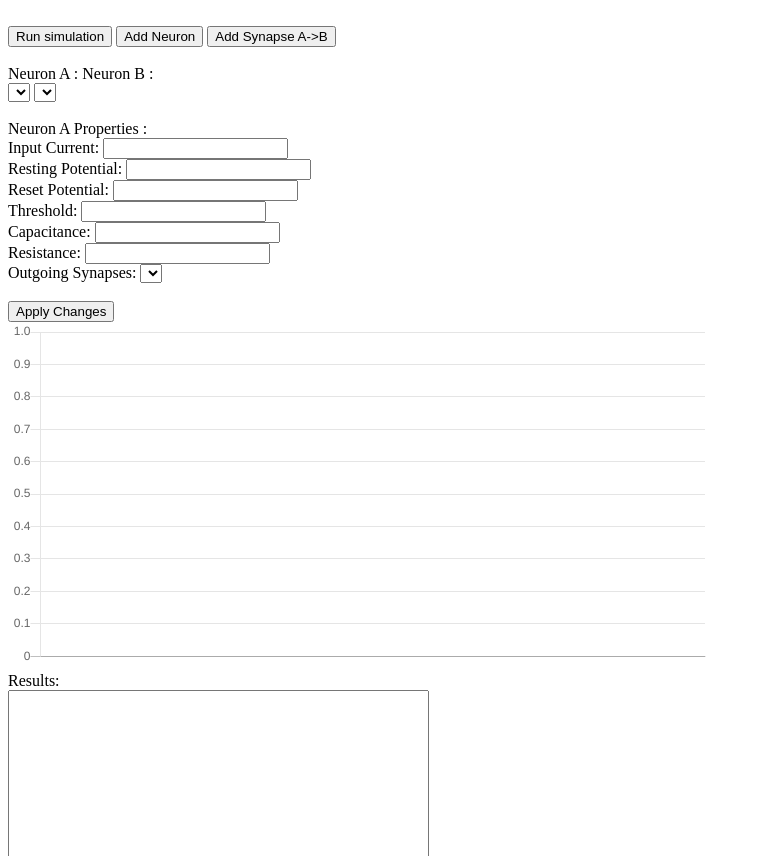
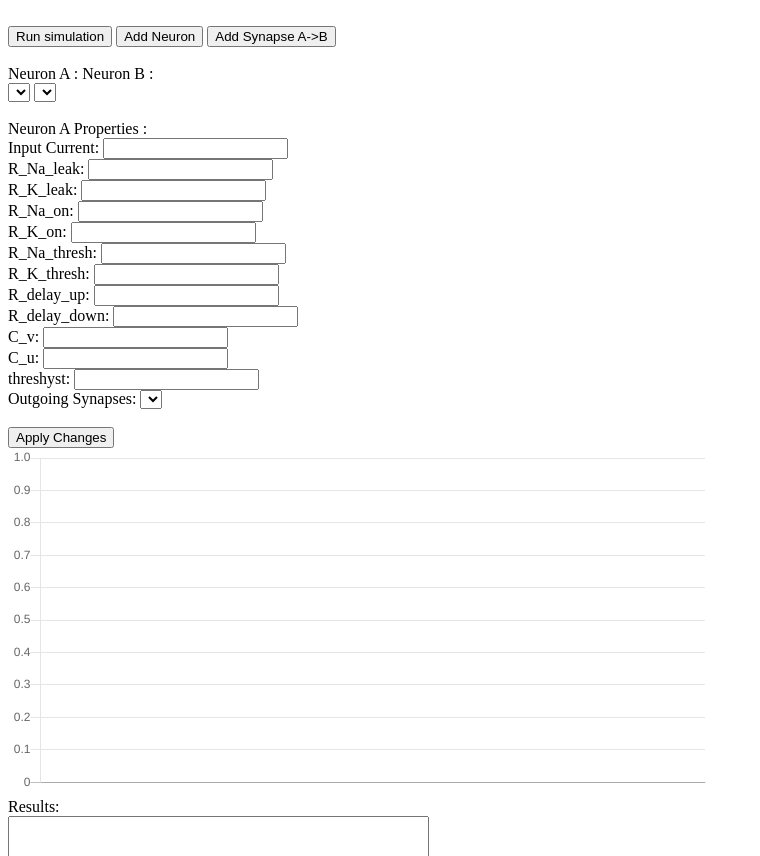
Before and after one commit to wolfgangouille/NeurinoJS, a plain HTML site: page index.html in a window 1280 px wide. Both pictures are taken after a click on the button "Apply Changes". Shown: the top 856 px of the page, without its empty margins (0-760 px from the left). Drawn offline with nearby package versions, Linux system fonts and the light colour scheme.

Commit message:
begins implement eSyn

```diff
--- a/bundle.js
+++ b/bundle.js
@@ -218,6 +218,9 @@
 									this.update=function(dt){
 										this.OutSyns.forEach((syn, i) => syn.update(dt));
 
+										this.V_thresh=(this.Vccp/this.R_Na_thresh+this.Vccm/this.R_K_thresh)/(1/this.R_Na_thresh+1/this.R_K_thresh); //V
+
+
 										this.V+=((this.Iext+this.Isyn)/this.C_v)*dt;
 
 										if (this.V>=this.V_thresh) {
--- a/eNeuron.js
+++ b/eNeuron.js
@@ -98,6 +98,9 @@ module.exports = class eNeuron {
 		this.update=function(dt){
 			this.OutSyns.forEach((syn, i) => syn.update(dt));
 
+			this.V_thresh=(this.Vccp/this.R_Na_thresh+this.Vccm/this.R_K_thresh)/(1/this.R_Na_thresh+1/this.R_K_thresh); //V
+
+
 			this.V+=((this.Iext+this.Isyn)/this.C_v)*dt;
 
 			if (this.V>=this.V_thresh) {
--- a/index.html
+++ b/index.html
@@ -29,16 +29,28 @@
   <form>Neuron A Properties :<br>
     <label for="iext">Input Current:</label>
     <input type="text" id="iext" name="iext" value=""></input><br>
-    <label for="vrest">Resting Potential:</label>
-    <input type="text" id="vrest" name="vrest" value=""></input><br>
-    <label for="vreset">Reset Potential:</label>
-    <input type="text" id="vreset" name="vreset" value=""></input><br>
-    <label for="vthresh">Threshold:</label>
-    <input type="text" id="vthresh" name="vthresh" value=""></input><br>
-    <label for="c">Capacitance:</label>
-    <input type="text" id="c" name="c" value=""></input><br>
-    <label for="r">Resistance:</label>
-    <input type="text" id="r" name="r" value=""></input><br>
+    <label for="R_Na_leak">R_Na_leak:</label>
+    <input type="text" id="R_Na_leak" name="R_Na_leak" value=""></input><br>
+    <label for="R_K_leak">R_K_leak:</label>
+    <input type="text" id="R_K_leak" name="R_K_leak" value=""></input><br>
+    <label for="R_Na_on">R_Na_on:</label>
+    <input type="text" id="R_Na_on" name="R_Na_on" value=""></input><br>
+    <label for="R_K_on">R_K_on:</label>
+    <input type="text" id="R_K_on" name="R_K_on" value=""></input><br>
+    <label for="R_Na_thresh">R_Na_thresh:</label>
+    <input type="text" id="R_Na_thresh" name="R_Na_thresh" value=""></input><br>
+    <label for="R_K_thresh">R_K_thresh:</label>
+    <input type="text" id="R_K_thresh" name="R_K_thresh" value=""></input><br>
+    <label for="R_delay_up">R_delay_up:</label>
+    <input type="text" id="R_delay_up" name="R_delay_up" value=""></input><br>
+    <label for="R_delay_down">R_delay_down:</label>
+    <input type="text" id="R_delay_down" name="R_delay_down" value=""></input><br>
+    <label for="C_v">C_v:</label>
+    <input type="text" id="C_v" name="C_v" value=""></input><br>
+    <label for="C_u">C_u:</label>
+    <input type="text" id="C_u" name="C_u" value=""></input><br>
+    <label for="threshyst">threshyst:</label>
+    <input type="text" id="threshyst" name="threshyst" value=""></input><br>
     <label for="synapses">Outgoing Synapses:</label>
     <select id="synapses" name="synapses" value=""></select><br>
   </form>
@@ -64,12 +76,18 @@
 <script>
 function displayNeuron(){
   document.getElementById('iext').value=globalnet.Neurons[document.getElementById('listn1').selectedIndex].Iext;
-  document.getElementById('vrest').value=globalnet.Neurons[document.getElementById('listn1').selectedIndex].Vrest;
-  document.getElementById('vreset').value=globalnet.Neurons[document.getElementById('listn1').selectedIndex].Vreset;
-  document.getElementById('vthresh').value=globalnet.Neurons[document.getElementById('listn1').selectedIndex].Vthresh;
-  document.getElementById('c').value=globalnet.Neurons[document.getElementById('listn1').selectedIndex].C;
-  document.getElementById('r').value=globalnet.Neurons[document.getElementById('listn1').selectedIndex].R;
-  document.getElementById('synapses').value=globalnet.Neurons[document.getElementById('listn1').selectedIndex].R;
+  document.getElementById('R_Na_leak').value=globalnet.Neurons[document.getElementById('listn1').selectedIndex].R_Na_leak;
+  document.getElementById('R_K_leak').value=globalnet.Neurons[document.getElementById('listn1').selectedIndex].R_K_leak;
+  document.getElementById('R_Na_on').value=globalnet.Neurons[document.getElementById('listn1').selectedIndex].R_Na_on;
+  document.getElementById('R_K_on').value=globalnet.Neurons[document.getElementById('listn1').selectedIndex].R_K_on;
+  document.getElementById('R_Na_thresh').value=globalnet.Neurons[document.getElementById('listn1').selectedIndex].R_Na_thresh;
+  document.getElementById('R_K_thresh').value=globalnet.Neurons[document.getElementById('listn1').selectedIndex].R_K_thresh;
+  document.getElementById('R_delay_up').value=globalnet.Neurons[document.getElementById('listn1').selectedIndex].R_delay_up;
+  document.getElementById('R_delay_down').value=globalnet.Neurons[document.getElementById('listn1').selectedIndex].R_delay_down;
+  document.getElementById('C_v').value=globalnet.Neurons[document.getElementById('listn1').selectedIndex].C_v;
+  document.getElementById('C_u').value=globalnet.Neurons[document.getElementById('listn1').selectedIndex].C_u;
+  document.getElementById('threshyst').value=globalnet.Neurons[document.getElementById('listn1').selectedIndex].threshyst;
+
   document.getElementById('synapses').length=0;
   for (let i=0;i<globalnet.Neurons[(document.getElementById('listn1').selectedIndex)].OutSyns.length;i++){
     var newOption1 = new Option("Synapse "+ i.toString(),globalnet.Neurons[(document.getElementById('listn1').selectedIndex)].OutSyns[i]);
@@ -81,12 +99,27 @@ function displayNeuron(){
 
 <script>
 function applyneurchanges(){
-  globalnet.Neurons[(document.getElementById('listn1').selectedIndex)].Iext=parseFloat(document.getElementById('iext').value);
+/*  globalnet.Neurons[(document.getElementById('listn1').selectedIndex)].Iext=parseFloat(document.getElementById('iext').value);
   globalnet.Neurons[(document.getElementById('listn1').selectedIndex)].Vrest=parseFloat(document.getElementById('vrest').value);
   globalnet.Neurons[(document.getElementById('listn1').selectedIndex)].Vreset=parseFloat(document.getElementById('vreset').value);
   globalnet.Neurons[(document.getElementById('listn1').selectedIndex)].Vthresh=parseFloat(document.getElementById('vthresh').value);
   globalnet.Neurons[(document.getElementById('listn1').selectedIndex)].C=parseFloat(document.getElementById('c').value);
   globalnet.Neurons[(document.getElementById('listn1').selectedIndex)].R=parseFloat(document.getElementById('r').value);
+*/
+
+  globalnet.Neurons[document.getElementById('listn1').selectedIndex].Iext=parseFloat(document.getElementById('iext').value);
+  globalnet.Neurons[document.getElementById('listn1').selectedIndex].R_Na_leak=parseFloat(document.getElementById('R_Na_leak').value);
+  globalnet.Neurons[document.getElementById('listn1').selectedIndex].R_K_leak=parseFloat(document.getElementById('R_K_leak').value);
+  globalnet.Neurons[document.getElementById('listn1').selectedIndex].R_Na_on=parseFloat(document.getElementById('R_Na_on').value);
+  globalnet.Neurons[document.getElementById('listn1').selectedIndex].R_K_on=parseFloat(document.getElementById('R_K_on').value);
+  globalnet.Neurons[document.getElementById('listn1').selectedIndex].R_Na_thresh=parseFloat(document.getElementById('R_Na_thresh').value);
+  globalnet.Neurons[document.getElementById('listn1').selectedIndex].R_K_thresh=parseFloat(document.getElementById('R_K_thresh').value);
+  globalnet.Neurons[document.getElementById('listn1').selectedIndex].R_delay_up=parseFloat(document.getElementById('R_delay_up').value);
+  globalnet.Neurons[document.getElementById('listn1').selectedIndex].R_delay_down=parseFloat(document.getElementById('R_delay_down').value);
+  globalnet.Neurons[document.getElementById('listn1').selectedIndex].C_v=parseFloat(document.getElementById('C_v').value);
+  globalnet.Neurons[document.getElementById('listn1').selectedIndex].C_u=parseFloat(document.getElementById('C_u').value);
+  globalnet.Neurons[document.getElementById('listn1').selectedIndex].threshyst=parseFloat(document.getElementById('threshyst').value);
+
 }
 </script>
 
```
Also changed, not shown: eSyn.js (+18 -0 lines), 1 other file.
